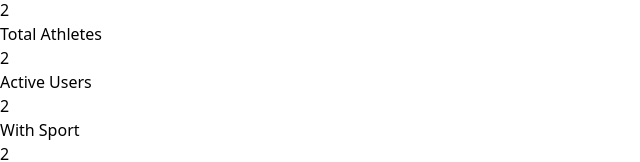
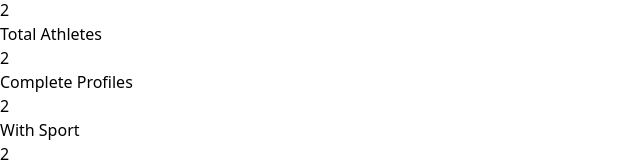
Before and after one commit to GoFast-Athlete-Training/gofast-user-dashboard, a React (Vite) app: page /athlete-admin in a window 1280 px wide. Shown: the part 146-308 px from the top of the page, without its empty margins (0-640 px from the left). Built offline with nearby package versions, Linux system fonts and the light colour scheme; no server answers.

Commit message:
Remove fake 'active' status: Replace with 'Complete Profiles' metric based on firstName+lastName

```diff
--- a/src/pages/AdminAthletes.jsx
+++ b/src/pages/AdminAthletes.jsx
@@ -380,8 +380,8 @@ const AdminAthletes = () => {
                     <div className="text-xs text-gray-600">Total Athletes</div>
                   </div>
                   <div className="text-center">
-                    <div className="text-2xl font-bold text-green-600">{athletes.filter(a => a.status === 'active').length}</div>
-                    <div className="text-xs text-gray-600">Active Users</div>
+                    <div className="text-2xl font-bold text-green-600">{athletes.filter(a => a.firstName && a.lastName).length}</div>
+                    <div className="text-xs text-gray-600">Complete Profiles</div>
                   </div>
                   <div className="text-center">
                     <div className="text-2xl font-bold text-purple-600">{athletes.filter(a => a.primarySport).length}</div>
```
